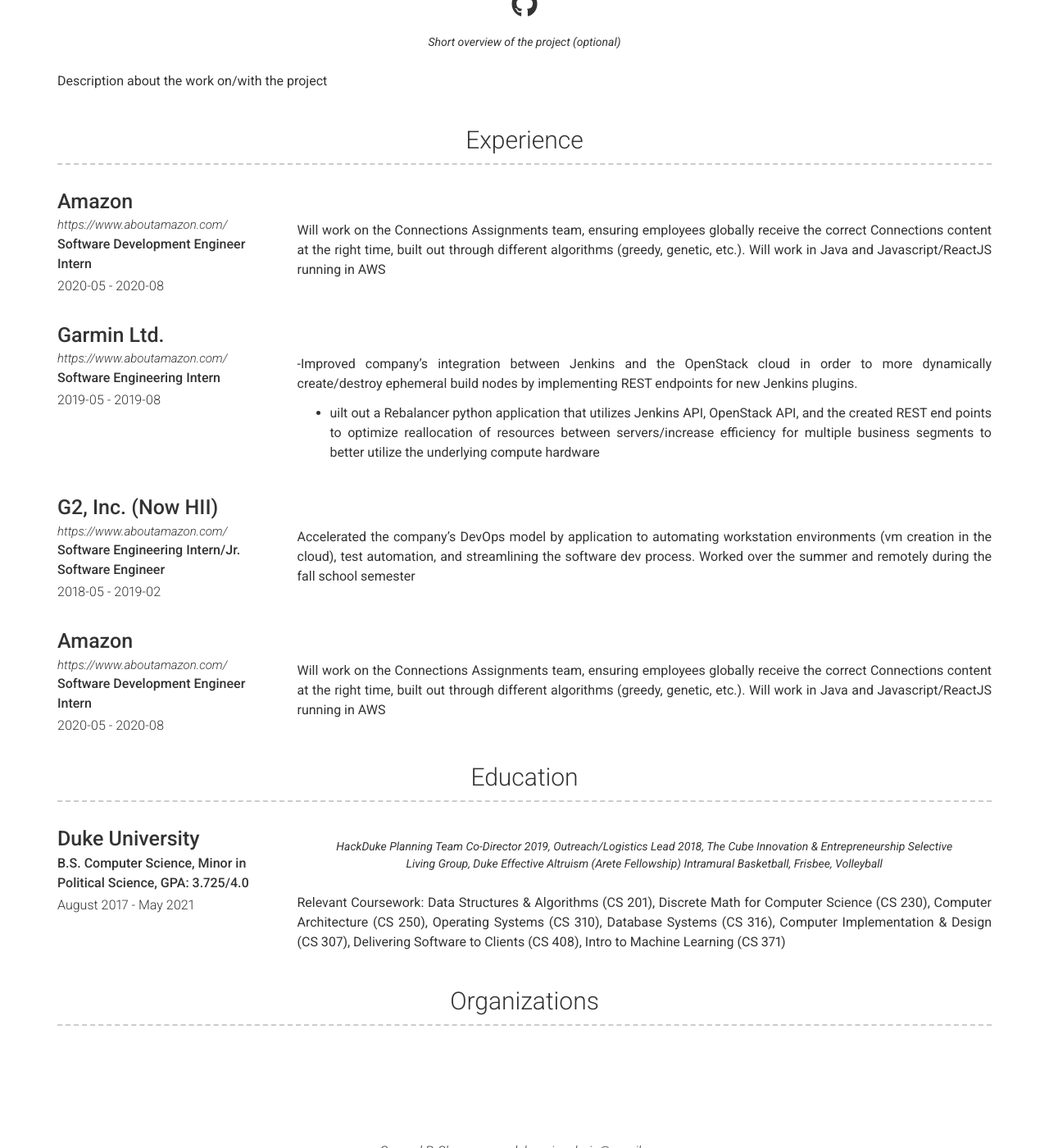
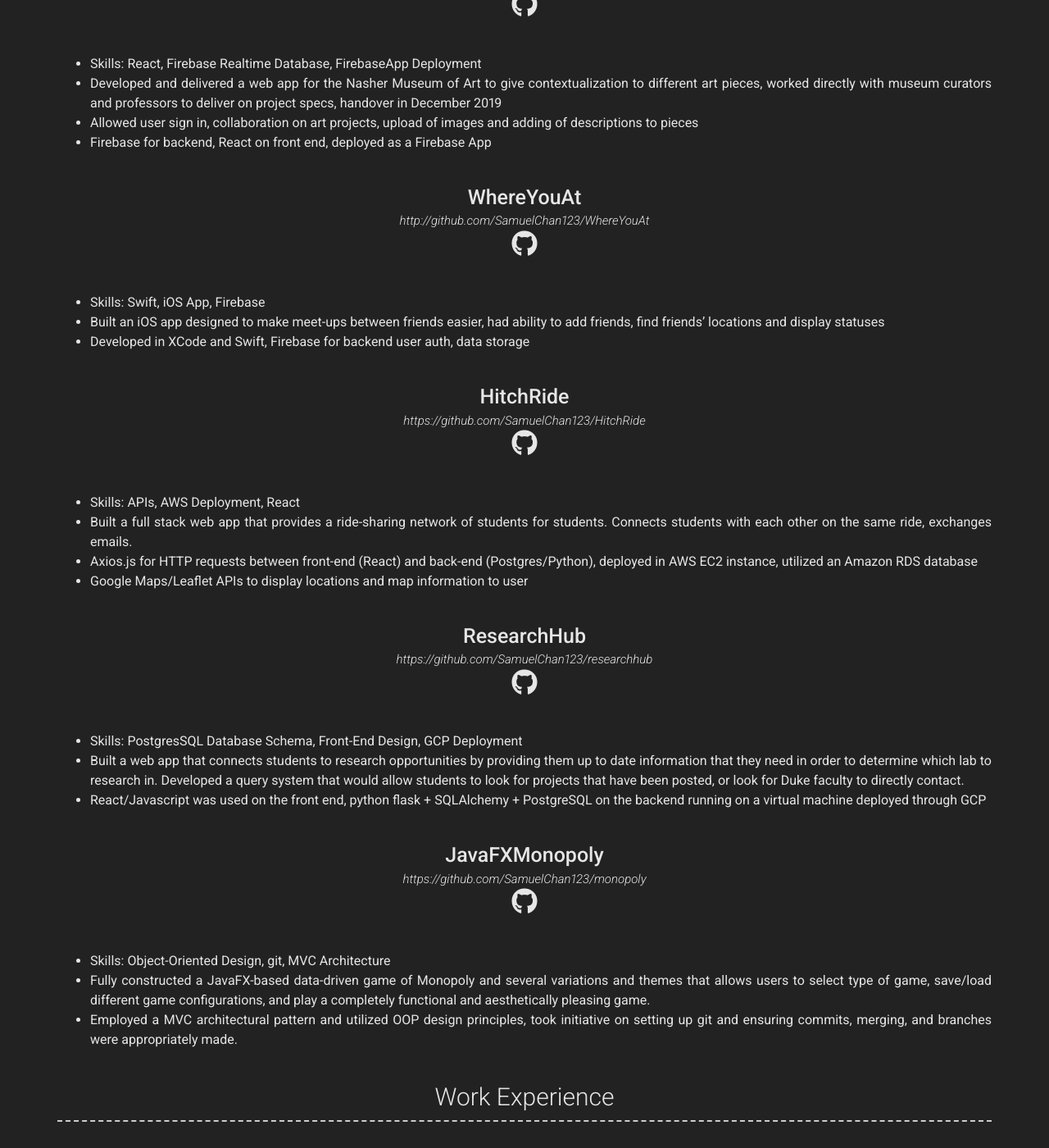
Before and after one commit to SamuelChan123/SamuelChan123.github.io, a Jekyll site: the page built from index.md, in a window 1280 px wide and 1400 px high, scrolled down 723 px. Shown: the whole window at 82% size. Built offline with Jekyll 4.4.1, drawn with Linux system fonts in a browser that asks for light colours; nearby versions of some CDN libraries; some of the changed text lies outside the part shown.

Commit message:
Finish up updating personal website/resume

```diff
--- a/_config.yml
+++ b/_config.yml
@@ -6,10 +6,10 @@ repository: #SamuelChan123/SamuelChan123.github.io
 name: Samuel P. Chan
 title: Software Engineer
 email: samuelchaneiusgloria@gmail.com
-phone: 410-428-2378
+phone: (410) 428-2378
 website: SamuelChan123.github.io
 
-darkmode: false
+darkmode: never
 
 # Social links
 github_username: SamuelChan123
@@ -32,28 +32,35 @@ linkedin_username: samuelpchan
 
 # About Section
 # about_title: About Me (Use this to override about section title)
-about_profile_image: ../favicon.png
+about_profile_image: ../favicon.ico
 about_content: | # this will include new lines to allow paragraphs
-  Write an awesome description about yourself here, this supports markdown, so you can add [links](http://foobar.com) and highlight things <mark>like this</mark>.
+  Hey there! My name is Sam and I'm a software engineer graduating from Duke in May 2021 with a B.S. in Computer Science.
 
-  You can even add paragraphs by using empty lines like this and add anything else markdown supports such as
-    - Lists
-    - Tables
-    - <a href="google.com">Links</a>
-    - Images
+  I've always been really fascinated and passionate about how tech and social good can intersect, and I'm constantly looking for opportunities
+  to make a difference in the world :)
 
+  Some of my hobbies include: playing and watching sports (especially basketball), discussing politics,
+  hanging out with friends and family, hiking/camping, and watching Christopher Nolan movies.
 # Projects Section
 projects_title: Projects #(Use this to override about projects section title)
 
 # Experience Section
-experience_title: Experience #(Use this to override about experience section title)
+experience_title: Work Experience #(Use this to override about experience section title)
 
 # Education Section
 education_title: Education #(Use this to override about education section title)
 
 # More Section
-more_title: Organizations #(Use this to override about more section title)
+more_title: Organizations/Interests #Use this to override about more section title)
 more_content: | # this will include new lines to allow paragraphs
+  - HackDuke Planning Team Co-Director 2019, Outreach/Logistics Lead 2018/2020:
+    1. Organized the annual Code for Good collegiate hackathon, drawing 600+ students from across the nation to ideate about 140 projects that aim to positively impact our social environment
+    2. Collaborated with 25+ teammates to reach out to 20 companies and secure a total of over $40k in sponsorship, coordinate team events, manage logistics, speak directly with corporate representatives and Duke University administration
+    3. Directly reached out to and coordinated with total of 10+ professors, 30+ company recruiters and speakers, implemented eries of 10+ workshops before and during the hackathon to educate 200+ students about technical and out-of-classroom skills
+  - The Cube (Innovation & Entrepreneurship Selective Living Group)
+  - Duke Effective Altruism (Arete Fellowship)
+  - Intramural Sports (Basketball, Volleyball, Wallyball, Frisbee)
+  - Duke InterVarsity (Afterhours Social Team)
 
 # Footer
 footer_show_references: true
--- a/_data/education.yml
+++ b/_data/education.yml
@@ -2,14 +2,12 @@
 - layout: left
   name: Duke University
   dates: August 2017 - May 2021
-  qualification: "B.S. Computer Science, Minor in Political Science, GPA: 3.725/4.0"
-  quote: |
-    HackDuke Planning Team Co-Director 2019, Outreach/Logistics Lead 2018,
-    The Cube Innovation & Entrepreneurship Selective Living Group,
-    Duke Effective Altruism (Arete Fellowship)
-    Intramural Basketball, Frisbee, Volleyball
+  qualification: "B.S. Computer Science, Minor in Political Science"
+  # quote: |
 
-  description: | # this will include new lines to allow paragraphs
-    Relevant Coursework: Data Structures & Algorithms (CS 201), Discrete Math for Computer
-    Science (CS 230), Computer Architecture (CS 250), Operating Systems (CS 310), Database
-    Systems (CS 316), Computer Implementation & Design (CS 307), Delivering Software to Clients (CS 408), Intro to Machine Learning (CS 371)
+  description: |+ # this will include new lines to allow paragraphs
+    Relevant Coursework: Data Structures & Algorithms, Discrete Math, Computer Architecture,
+    Operating Systems, Database Systems, Software Implementation & Design, Delivering
+    Software to Clients, Mobile Development, Algorithms, Machine Learning, Probability
+
+    GPA: 3.74/4.0
--- a/_data/experience.yml
+++ b/_data/experience.yml
@@ -3,7 +3,7 @@
   company: Amazon
   link: https://www.aboutamazon.com/
   job_title: Software Development Engineer Intern
-  dates: 2020-05 - 2020-08
+  dates: 05/2020 - 08/2020
   quote: >
   description: | # this will include new lines to allow paragraphs
     Will work on the Connections Assignments team, ensuring employees globally receive the
@@ -12,23 +12,24 @@
 
 - layout: left
   company: Garmin Ltd.
-  link: https://www.aboutamazon.com/
+  link: https://careers.garmin.com/en-US/
   job_title: Software Engineering Intern
-  dates: 2019-05 - 2019-08
+  dates: 05/2019 - 08/2019
   quote: >
-  description: | # this will include new lines to allow paragraphs
-    -Improved company's integration between Jenkins and the OpenStack cloud in order to
+  description: |+ # this will include new lines to allow paragraphs
+    Improved company's integration between Jenkins and the OpenStack cloud in order to
     more dynamically create/destroy ephemeral build nodes by implementing REST endpoints
     for new Jenkins plugins.
-    - uilt out a Rebalancer python application that utilizes Jenkins API, OpenStack API, and the
+
+    Built out a Rebalancer python application that utilizes Jenkins API, OpenStack API, and the
     created REST end points to optimize reallocation of resources between servers/increase
     efficiency for multiple business segments to better utilize the underlying compute hardware
 
 - layout: left
   company: G2, Inc. (Now HII)
-  link: https://www.aboutamazon.com/
+  link: https://www.g2-inc.com/
   job_title: Software Engineering Intern/Jr. Software Engineer
-  dates: 2018-05 - 2019-02
+  dates: 05/2018 - 02/2019
   quote: >
   description: | # this will include new lines to allow paragraphs
     Accelerated the company’s DevOps model by application to automating workstation
@@ -36,12 +37,12 @@
     process. Worked over the summer and remotely during the fall school semester
 
 - layout: left
-  company: Amazon
-  link: https://www.aboutamazon.com/
-  job_title: Software Development Engineer Intern
-  dates: 2020-05 - 2020-08
+  company: Johns Hopkins University Applied Physics Lab
+  link: https://www.jhuapl.edu/Careers
+  job_title: Software Intern
+  dates: 08/2015 - 05/2017
   quote: >
   description: | # this will include new lines to allow paragraphs
-    Will work on the Connections Assignments team, ensuring employees globally receive the
-    correct Connections content at the right time, built out through different algorithms (greedy,
-    genetic, etc.). Will work in Java and Javascript/ReactJS running in AWS
+    Overhauled several coding classes and tested retrieval of telemetry packets from simulated
+    testbeds for Solar Probe Plus (now Parker Solar Probe), create log parser to extract useful
+    information from test telemetry packets that impacted 10+ JHUAPL staff in the section
--- a/_data/projects.yml
+++ b/_data/projects.yml
@@ -1,9 +1,62 @@
 # Project template
 - layout: top-middle
-  name: Project name
-  link: Link to project (eg. sproogen.github.io/modern-resume-theme)(optional)
-  github: Github page for project (eg. sproogen/modern-resume-theme)(optional)
-  quote: >
-    Short overview of the project (optional)
+  name: CodingTheCollection
+  link: https://github.com/SamuelChan123/CodingTheCollection
+  github: SamuelChan123/CodingTheCollection
+  quote: > # Short overview of the project (optional)
   description: | # this will include new lines to allow paragraphs
-    Description about the work on/with the project
+    - Skills: React, Firebase Realtime Database, FirebaseApp Deployment
+    - Developed and delivered a web app for the Nasher Museum of Art to give contextualization
+    to different art pieces, worked directly with museum curators and professors to deliver on
+    project specs, handover in December 2019
+    - Allowed user sign in, collaboration on art projects, upload of images and adding of descriptions to pieces
+    - Firebase for backend, React on front end, deployed as a Firebase App
+
+- layout: top-middle
+  name: WhereYouAt
+  link: http://github.com/SamuelChan123/WhereYouAt
+  github: SamuelChan123/WhereYouAt
+  quote: > # Short overview of the project (optional)
+  description: | # this will include new lines to allow paragraphs
+    - Skills: Swift, iOS App, Firebase
+    - Built an iOS app designed to make meet-ups between friends easier, had ability to add friends, find friends' locations
+    and display statuses
+    - Developed in XCode and Swift, Firebase for backend user auth, data storage
+
+- layout: top-middle
+  name: HitchRide
+  link: https://github.com/SamuelChan123/HitchRide
+  github: SamuelChan123/HitchRide
+  quote: > #Short overview of the project (optional)
+  description: | # this will include new lines to allow paragraphs
+    - Skills: APIs, AWS Deployment, React
+    - Built a full stack web app that provides a ride-sharing network of students for students. Connects students with each other on the same ride, exchanges emails.
+    - Axios.js for HTTP requests between front-end (React) and back-end (Postgres/Python), deployed in AWS EC2 instance, utilized an Amazon RDS database
+    - Google Maps/Leaflet APIs to display locations and map information to user
+
+- layout: top-middle
+  name: ResearchHub
+  link: https://github.com/SamuelChan123/researchhub
+  github: SamuelChan123/researchhub
+  quote: > # Short overview of the project (optional)
+  description: | # this will include new lines to allow paragraphs
+    - Skills: PostgresSQL Database Schema, Front-End Design, GCP Deployment
+    - Built a web app that connects students to research opportunities by providing them up to
+    date information that they need in order to determine which lab to research in. Developed a
+    query system that would allow students to look for projects that have been posted, or look
+    for Duke faculty to directly contact.
+    - React/Javascript was used on the front end, python flask + SQLAlchemy + PostgreSQL on
+    the backend running on a virtual machine deployed through GCP
+
+- layout: top-middle
+  name: JavaFXMonopoly
+  link: https://github.com/SamuelChan123/monopoly
+  github: SamuelChan123/monopoly
+  quote: > # Short overview of the project (optional)
+  description: | # this will include new lines to allow paragraphs
+    - Skills: Object-Oriented Design, git, MVC Architecture
+    - Fully constructed a JavaFX-based data-driven game of Monopoly and several variations
+    and themes that allows users to select type of game, save/load different game
+    configurations, and play a completely functional and aesthetically pleasing game.
+    - Employed a MVC architectural pattern and utilized OOP design principles, took initiative on
+    setting up git and ensuring commits, merging, and branches were appropriately made.
```
Also changed, not shown: favicon.ico (renamed from favicon.png).
